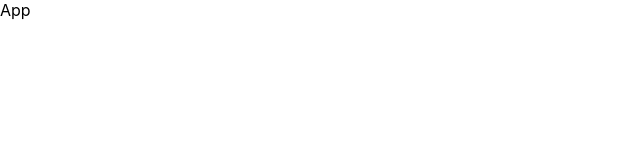
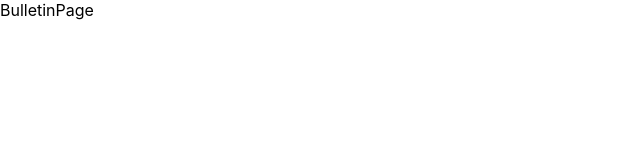
Before and after one commit to KINZ-UP/omok_client, a React (Create React App) app: page / in a window 1280 px wide. Shown: the top 160 px of the page, without its empty margins (0-640 px from the left). Built offline with nearby package versions, Linux system fonts and the light colour scheme.

Commit message:
feat: create pages and set router

```diff
--- a/src/App.js
+++ b/src/App.js
@@ -1,5 +1,19 @@
+import React from 'react';
+import { Route } from 'react-router-dom';
+import BoardPage from './pages/BoardPage';
+import BulletinPage from './pages/BulletinPage';
+import LoginPage from './pages/LoginPage';
+import RegisterPage from './pages/RegisterPage';
+
 function App() {
-  return <div className="App">App</div>;
+  return (
+    <>
+      <Route component={BulletinPage} path="/" exact />
+      <Route component={BoardPage} path="/board/:id" />
+      <Route component={LoginPage} path="/login" />
+      <Route component={RegisterPage} path="/register" />
+    </>
+  );
 }
 
 export default App;
--- a/src/index.js
+++ b/src/index.js
@@ -3,11 +3,12 @@ import ReactDOM from 'react-dom';
 import './index.css';
 import App from './App';
 import reportWebVitals from './reportWebVitals';
+import { BrowserRouter } from 'react-router-dom';
 
 ReactDOM.render(
-  <React.StrictMode>
+  <BrowserRouter>
     <App />
-  </React.StrictMode>,
+  </BrowserRouter>,
   document.getElementById('root')
 );
 
--- /dev/null
+++ b/src/pages/BoardPage.js
@@ -0,0 +1,10 @@
+import React from 'react';
+import styled from 'styled-components';
+
+function BoardPage() {
+  return <BoardPageBlock>BoardPage</BoardPageBlock>;
+}
+
+const BoardPageBlock = styled.div``;
+
+export default BoardPage;
--- /dev/null
+++ b/src/pages/BulletinPage.js
@@ -0,0 +1,10 @@
+import React from 'react';
+import styled from 'styled-components';
+
+function BulletinPage() {
+  return <BulletinPageBlock>BulletinPage</BulletinPageBlock>;
+}
+
+const BulletinPageBlock = styled.div``;
+
+export default BulletinPage;
--- /dev/null
+++ b/src/pages/LoginPage.js
@@ -0,0 +1,10 @@
+import React from 'react';
+import styled from 'styled-components';
+
+function LoginPage() {
+  return <LoginPageBlock>LoginPage</LoginPageBlock>;
+}
+
+const LoginPageBlock = styled.div``;
+
+export default LoginPage;
--- /dev/null
+++ b/src/pages/RegisterPage.js
@@ -0,0 +1,10 @@
+import React from 'react';
+import styled from 'styled-components';
+
+function RegisterPage() {
+  return <RegisterPageBlock>RegisterPage</RegisterPageBlock>;
+}
+
+const RegisterPageBlock = styled.div``;
+
+export default RegisterPage;
```
